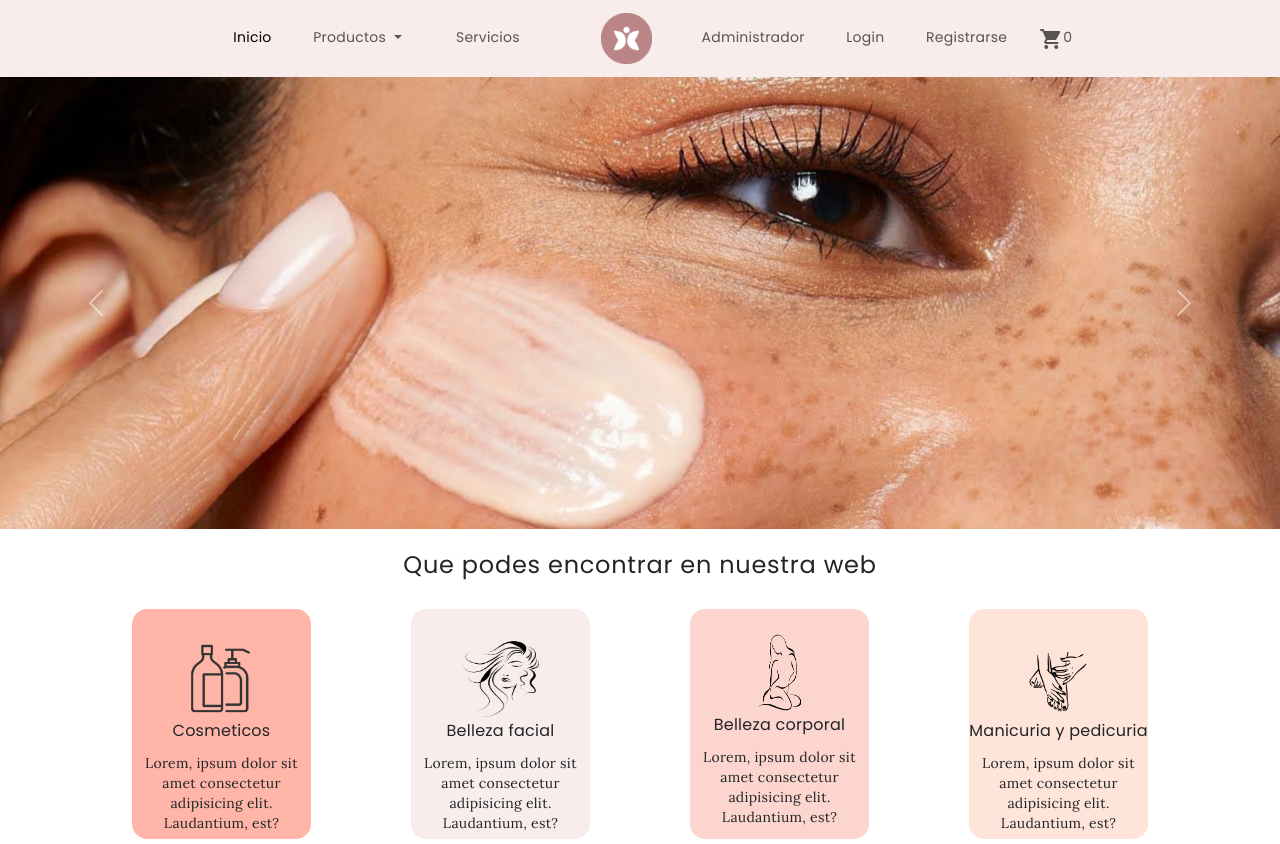
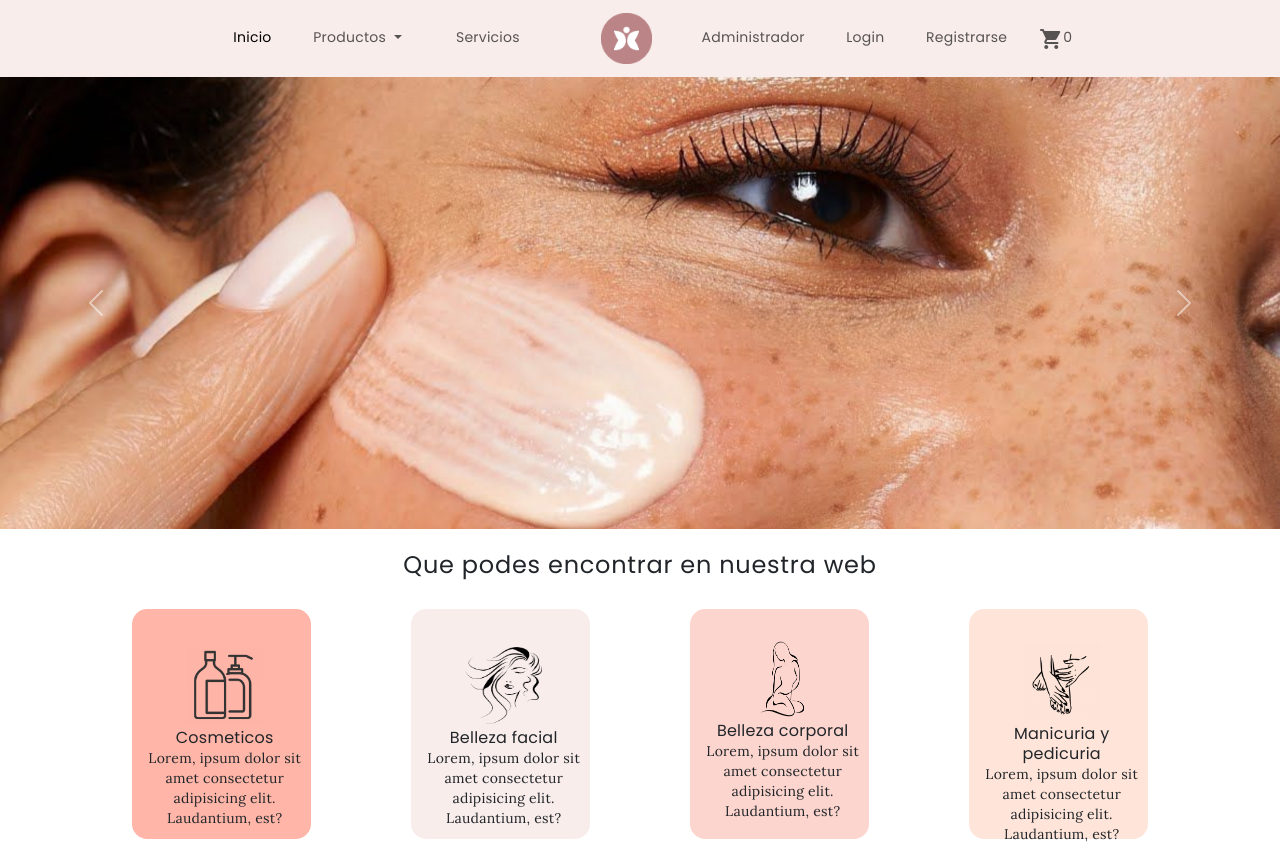
Before and after one commit to nehoxy/estetica-lida, an Angular app: page / in a window 1280 px wide. Shown: the top 844 px of the page. Built offline with nearby package versions, Linux system fonts and the light colour scheme.

Commit message:
correcciones en cards-estaticas

```diff
--- a/src/app/modules/home/components/cards-estaticas/cards-estaticas.component.css
+++ b/src/app/modules/home/components/cards-estaticas/cards-estaticas.component.css
@@ -132,6 +132,7 @@ p{
         border-radius: 1.2vw;
         opacity: 1;
         transition: 0.3s;
+        padding: 0 0 0 0;
 
     }
     .imagen-1{
@@ -170,6 +171,7 @@ p{
         margin: 0 auto; /* Added */
         float: none; /* Added */
         margin-bottom: 10px; /* Added */
+        padding: 0.5vw 0 0 0.5vw;
     }
     .cards-estaticas:hover {
         width:15vw;
@@ -197,7 +199,7 @@ p{
     }
 
     .imagen-4{
-        margin-top: 2.5vw;
+        margin-top: 2.2vw;
         width: 6vw;
         height: 6vw;
     }
--- a/src/app/modules/home/components/cards-estaticas/cards-estaticas.component.html
+++ b/src/app/modules/home/components/cards-estaticas/cards-estaticas.component.html
@@ -8,7 +8,7 @@
                <div class="p-3">
                     <div style="background-color: #FFB5A7;" class="cards-estaticas">
                         <img class="imagen-1" src="../../../../../assets/imagenes/imagenes-cards/3272243.png" alt="">
-                        <h6 class="fs-6 mt-1 ">Cosmeticos</h6>
+                        <h6 class="fs-6 mt-1 mb-0 ">Cosmeticos</h6>
                         <p class="text-center fw-light">Lorem, ipsum dolor sit amet consectetur adipisicing elit. Laudantium, est?</p>
                     </div>
                </div>
@@ -18,7 +18,7 @@
                 <div class="p-3">
                     <div style="background-color: #F8EDEB;" class="cards-estaticas">
                         <img class="imagen-2" src="../../../../../assets/imagenes/imagenes-cards/belleza-facial.png" alt="">
-                        <h6 class="fs-6 mt-1">Belleza facial</h6>
+                        <h6 class="fs-6 mt-1 mb-0">Belleza facial</h6>
                         <p class="text-center fw-light">Lorem, ipsum dolor sit amet consectetur adipisicing elit. Laudantium, est?</p>
                     </div>
                 </div>
@@ -28,7 +28,7 @@
                 <div class="p-3">
                     <div style="background-color: #FCD5CE;" class="cards-estaticas">
                         <img class="imagen-3" src="../../../../../assets/imagenes/imagenes-cards/belleza-corporal.png" alt="">
-                        <h6 class="fs-6 mt-1">Belleza corporal</h6>
+                        <h6 class="fs-6 mt-1 mb-0">Belleza corporal</h6>
                         <p class="text-center fw-light">Lorem, ipsum dolor sit amet consectetur adipisicing elit. Laudantium, est?</p>
                     </div>
                 </div>
@@ -38,7 +38,7 @@
                 <div class="p-3">
                     <div style="background-color: #FFE5D9;" class="cards-estaticas">
                         <img class="imagen-4" src="../../../../../assets/imagenes/imagenes-cards/pedi-mani.png" alt="">
-                        <h6 class="fs-6 mt-1">Manicuria y pedicuria</h6>
+                        <h6 class="fs-6 mt-1 mb-0">Manicuria y pedicuria</h6>
                         <p class="text-center fw-light">Lorem, ipsum dolor sit amet consectetur adipisicing elit. Laudantium, est?</p>
                     </div>
                 </div>
```
